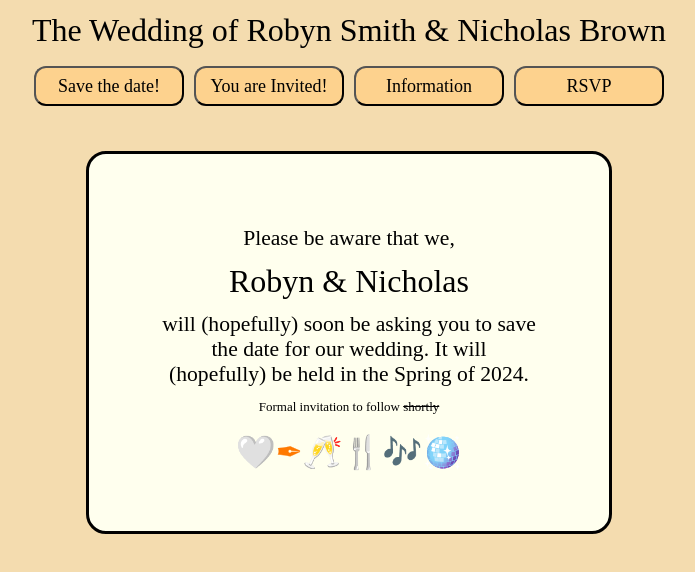
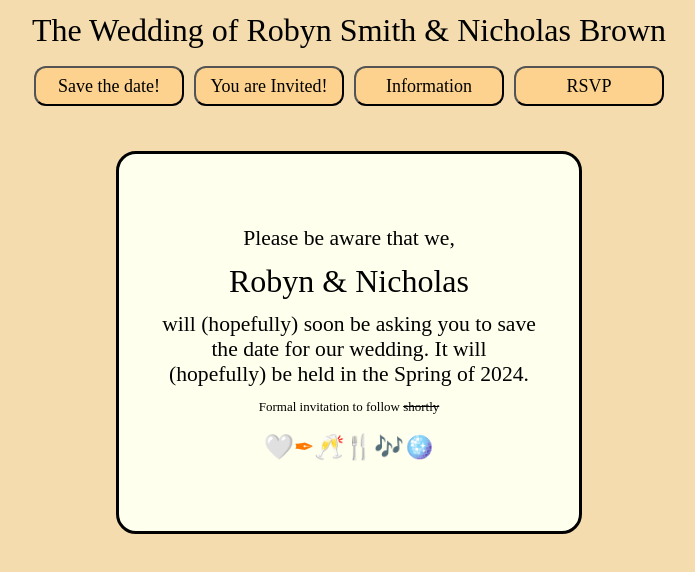
Before and after one commit to NickBrownMaths/Invitation01, a React (Create React App) app: page / in a window 1280 px wide. Shown: the top 572 px of the page, without its empty margins (291-986 px from the left). Built offline with nearby package versions, Linux system fonts and the light colour scheme; a web font is replaced by a local one.

Commit message:
Modified padding on main body of site, hopefully icons all fit on one line on narrow display.

```diff
--- a/src/App.css
+++ b/src/App.css
@@ -42,7 +42,7 @@ p {
   border-radius: 20px;
   justify-content: center;
   max-width: 400px;
-  padding: 60px;
+  padding: 60px 30px 70px 30px;
   margin: 40px auto;
   background-color:#ffffee;
 }
@@ -68,7 +68,7 @@ p {
 .SymbolDancing, .SymbolFood, .SymbolHeart, .SymbolMusic, .SymbolRing, .SymbolSpeech {
   display: inline-block;
   font-family: 'Noto Emoji', sans-serif;
-  font-size: xx-large;
+  font-size: x-large;
   margin: 12px 0px 0px 0px
 }
 
```
